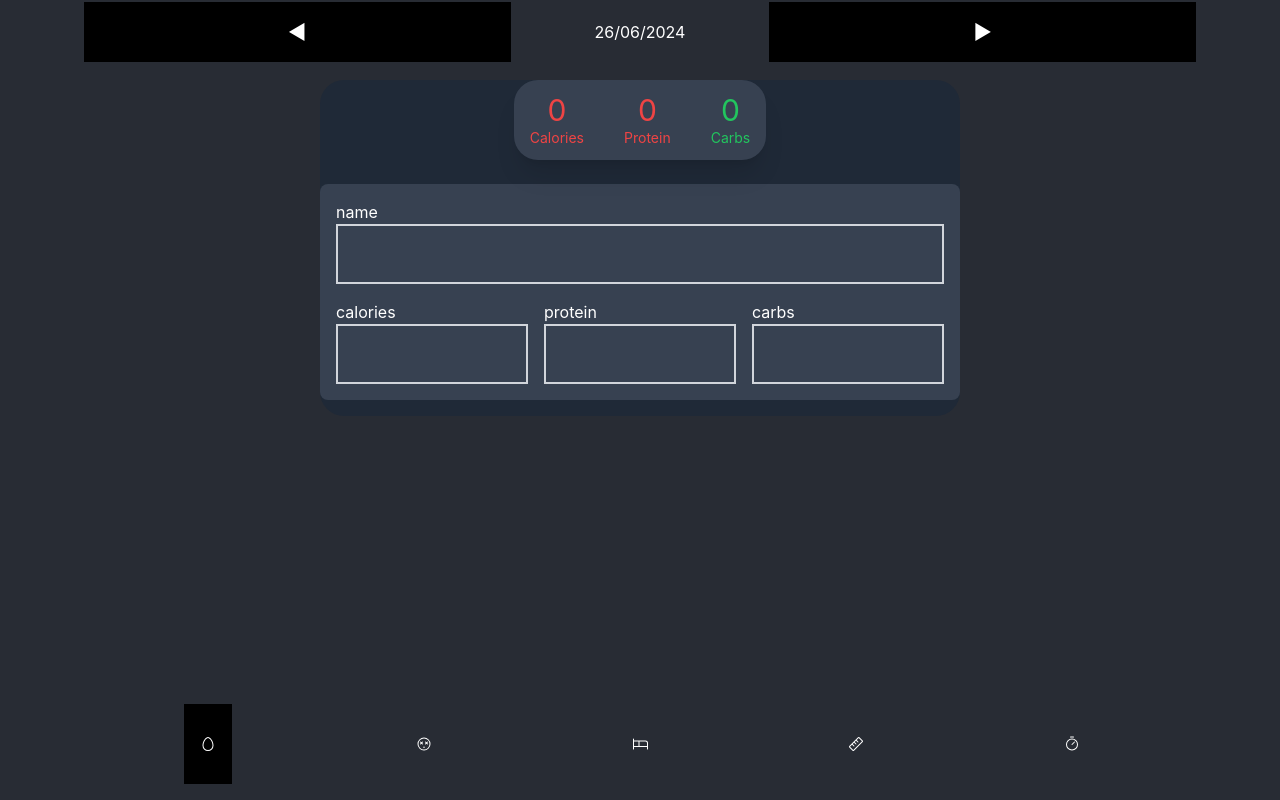
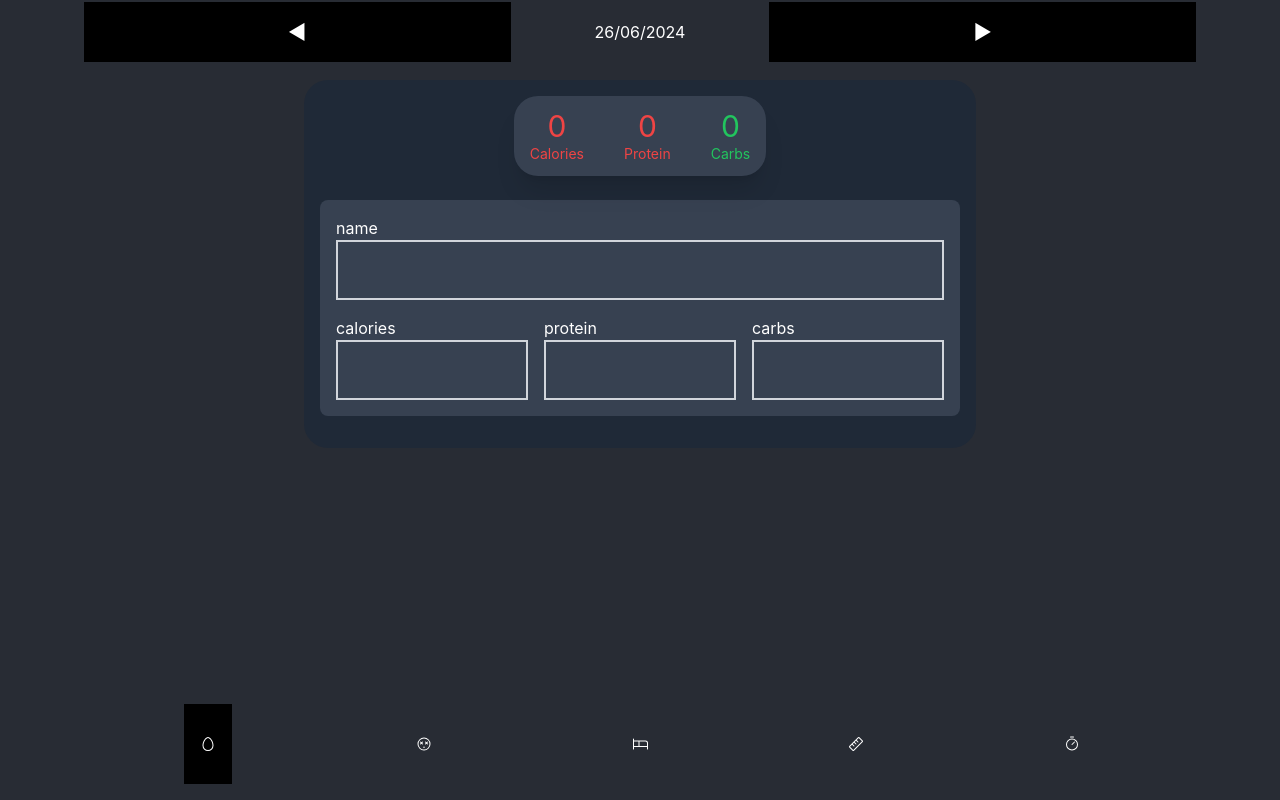
Before and after one commit to EliranSun/trackers, a React (Create React App) app: page / in a window 1280 px wide. Built offline with nearby package versions, Linux system fonts and the light colour scheme.

Commit message:
Update KetoTable.jsx

```diff
--- a/src/components/KetoTable.jsx
+++ b/src/components/KetoTable.jsx
@@ -45,7 +45,7 @@ export const KetoTable = ({columns, date}) => {
         }, [localData]);
 
         return (
-            <div className="flex flex-col gap-2 rounded-3xl bg-gray-800">
+            <div className="flex flex-col gap-2 rounded-3xl p-4 bg-gray-800">
                 <div className={classNames({
                         "m-auto": true,
                         "backdrop-blur rounded-3xl bg-gray-700 shadow-xl": true,
```
